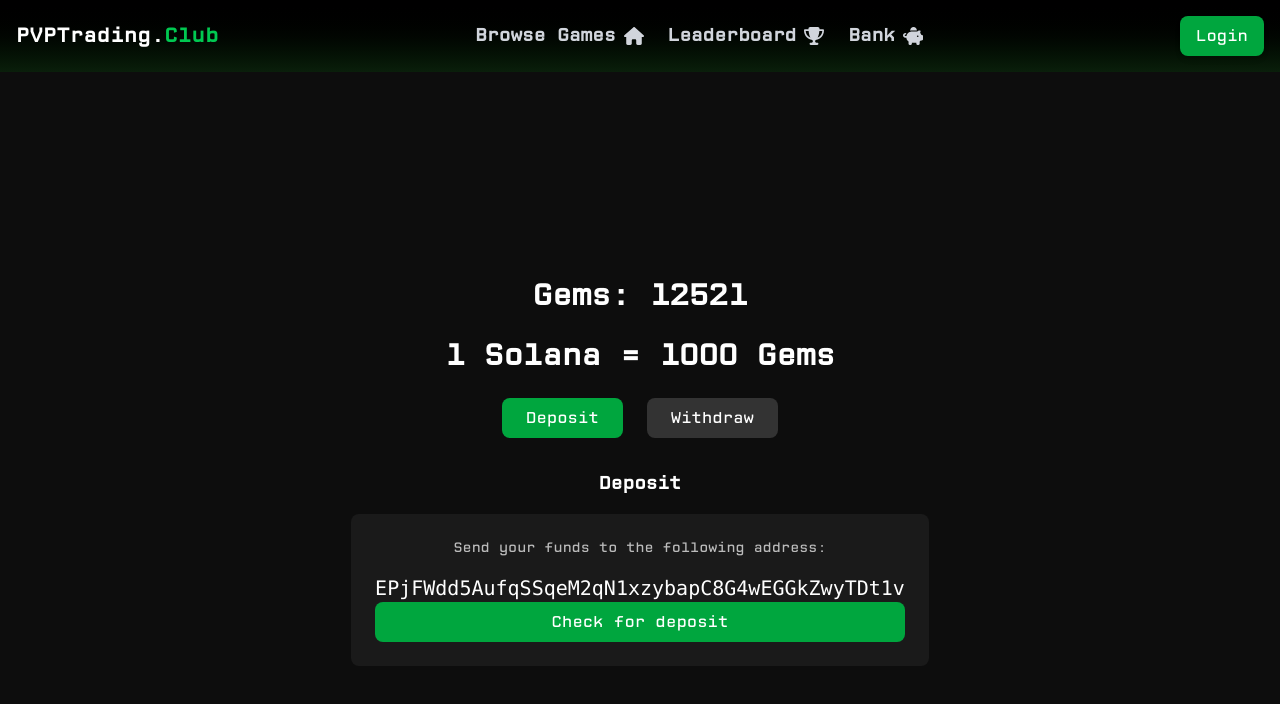
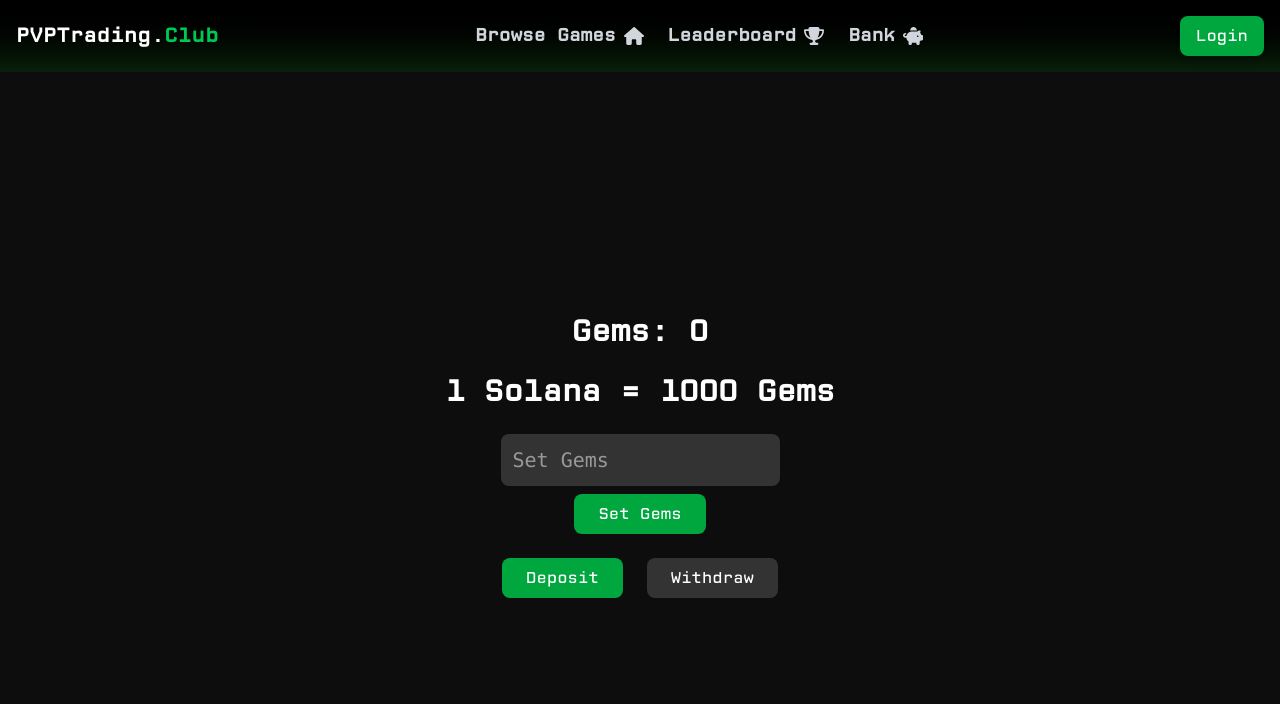
Before and after one commit to kiebarlow/PVPTrading, a React (Vite) app in the folder frontEnd/: page /bank in a window 1280 px wide. Shown: the top 704 px of the page. Built offline with nearby package versions, Linux system fonts and the light colour scheme.

Commit message:
header and bank easily add gems

```diff
--- a/frontEnd/src/components/Header.jsx
+++ b/frontEnd/src/components/Header.jsx
@@ -1,7 +1,24 @@
-import { Outlet, Link, useOutletContext } from "react-router-dom";
-import { FaPiggyBank, FaTrophy, FaHouse } from "react-icons/fa6";
+import { useState, useEffect } from "react";
+import { Outlet, Link } from "react-router-dom";
+import { FaPiggyBank, FaTrophy, FaHouse, FaGem } from "react-icons/fa6";
+import Cookies from "js-cookie";
+import { useNavigate } from "react-router";
 
 export default function Header() {
+  const [userName, setUserName] = useState(Cookies.get("userName") || null);
+  const navigate = useNavigate();
+
+  useEffect(() => {
+    const interval = setInterval(() => {
+      const newUser = Cookies.get("userName") || null;
+      if (newUser !== userName) {
+        setUserName(newUser);
+      }
+    }, 1000); // Check every second (adjust as needed)
+
+    return () => clearInterval(interval); // Cleanup interval on unmount
+  }, [userName]);
+
   return (
     <header className="bg-gradient-to-b from-black to-[#0a1f0b] p-4 shadow-md flex justify-between items-center">
       {/* Logo */}
@@ -11,13 +28,10 @@ export default function Header() {
 
       {/* Navigation */}
       <nav className="hidden md:flex space-x-6 text-gray-300 text-sm font-medium">
-
         <Link to="browseGames" className="flex items-center space-x-2">
           <div className="text-lg font-semibold">Browse Games</div>
           <FaHouse className="text-xl" />
         </Link>
-
-
 
         <Link to="leaderBoard" className="flex items-center space-x-2">
           <div className="text-lg font-semibold">Leaderboard</div>
@@ -30,13 +44,24 @@ export default function Header() {
         </Link>
       </nav>
 
-      {/* Connect Wallet Placeholder */}
-      <span className="bg-green-600 text-white px-4 py-2 rounded-lg shadow-md">
-        <Link to="loginRegister">
-          Login
-        </Link>
-      </span>
-
+      {/* Dynamic Login/Logout */}
+      {userName ? (
+        <span
+          className="bg-green-600 text-white px-4 py-2 rounded-lg shadow-md cursor-pointer"
+          onClick={() => {
+            navigate("/bank");
+          }}
+        >
+          <div className="flex items-center space-x-2">
+            <div>{Cookies.get("gems")}</div>
+            <FaGem />
+          </div>
+        </span>
+      ) : (
+        <span className="bg-green-600 text-white px-4 py-2 rounded-lg shadow-md">
+          <Link to="loginRegister">Login</Link>
+        </span>
+      )}
     </header>
   );
 }
--- a/frontEnd/src/routes/Bank.jsx
+++ b/frontEnd/src/routes/Bank.jsx
@@ -1,70 +1,69 @@
 import React, { useState } from "react";
-
+import Cookies from "js-cookie";
 import { useStore } from "../UseStore";
 
 function Bank() {
   const [depositPageSelected, setDepositPageSelected] = useState(true);
   const [solanaAddress, setSolanaAddress] = useState("");
   const [gems, setGems] = useState("");
-  const { checkForDeposit } = useStore();
+  const [cookieGems, setCookieGems] = useState(Cookies.get("gems") || "");
 
   const handleWithdraw = () => {
-    // Add the logic for handling withdrawal, like validation or sending the data
     console.log("Solana Address:", solanaAddress);
     console.log("Number of Gems:", gems);
   };
 
+  const handleSetCookie = () => {
+    Cookies.set("gems", cookieGems);
+    window.location.reload();
+  };
+
   return (
     <div className="min-h-screen bg-[#0D0D0D] text-white p-8 flex flex-col justify-center items-center">
-      {/* Page Title */}
-      <h1 className="text-3xl font-semibold mb-6">Gems: 12521</h1>
+      <h1 className="text-3xl font-semibold mb-6">
+        Gems: {Cookies.get("gems") || 0}
+      </h1>
       <h1 className="text-3xl font-semibold mb-6">1 Solana = 1000 Gems</h1>
+
+      {/* Set Gems Cookie */}
+      <div className="mb-6 flex flex-col items-center">
+        <input
+          type="number"
+          placeholder="Set Gems"
+          value={cookieGems}
+          onChange={(e) => setCookieGems(e.target.value)}
+          className="w-full p-3 mb-2 text-xl font-mono bg-[#333333] text-white rounded-lg"
+        />
+        <button
+          onClick={handleSetCookie}
+          className="py-2 px-6 bg-green-600 hover:bg-green-700 rounded-lg"
+        >
+          Set Gems
+        </button>
+      </div>
 
       {/* Tab Navigation */}
       <div className="flex space-x-6 mb-8">
         <button
           onClick={() => setDepositPageSelected(true)}
-          className={`py-2 px-6 rounded-lg transition-colors duration-200
-                    ${
-                      depositPageSelected ? "bg-green-600" : "bg-[#333333]"
-                    } hover:bg-green-700`}
+          className={`py-2 px-6 rounded-lg transition-colors duration-200 ${
+            depositPageSelected ? "bg-green-600" : "bg-[#333333]"
+          } hover:bg-green-700`}
         >
           Deposit
         </button>
         <button
           onClick={() => setDepositPageSelected(false)}
-          className={`py-2 px-6 rounded-lg transition-colors duration-200
-                    ${
-                      !depositPageSelected ? "bg-green-600" : "bg-[#333333]"
-                    } hover:bg-green-700`}
+          className={`py-2 px-6 rounded-lg transition-colors duration-200 ${
+            !depositPageSelected ? "bg-green-600" : "bg-[#333333]"
+          } hover:bg-green-700`}
         >
           Withdraw
         </button>
       </div>
 
       {/* Content */}
-      {depositPageSelected ? (
-        <div className="text-center">
-          <div className="text-lg font-semibold mb-4">Deposit</div>
-          <div className="bg-[#1A1A1A] p-6 rounded-lg">
-            <p className="text-sm opacity-70 mb-4">
-              Send your funds to the following address:
-            </p>
-            <div className="text-xl font-mono break-all">
-              EPjFWdd5AufqSSqeM2qN1xzybapC8G4wEGGkZwyTDt1v
-            </div>
-            <div
-              onClick={async () => {
-                const response = await checkForDeposit();
-                console.log(response);
-              }}
-              className="py-2 px-6 rounded-lg transition-colors duration-200 bg-green-600 hover:bg-green-700 cursor-pointer"
-            >
-              Check for deposit
-            </div>
-          </div>
-        </div>
-      ) : (
+      {!depositPageSelected && (
         <div className="text-center">
           <div className="text-lg font-semibold mb-4">Withdraw</div>
           <div className="bg-[#1A1A1A] p-6 rounded-lg">
@@ -72,7 +71,6 @@ function Bank() {
               Enter your Solana address and the number of gems to withdraw:
             </p>
 
-            {/* Solana Address Input */}
             <input
               type="text"
               placeholder="Input Solana address"
@@ -81,7 +79,6 @@ function Bank() {
               className="w-full p-3 mb-4 text-xl font-mono bg-[#333333] text-white rounded-lg"
             />
 
-            {/* Gems Number Input */}
             <input
               type="number"
               placeholder="Number of gems"
```
Also changed, not shown: 1 other file (tests, documents, lock files or other folders).
